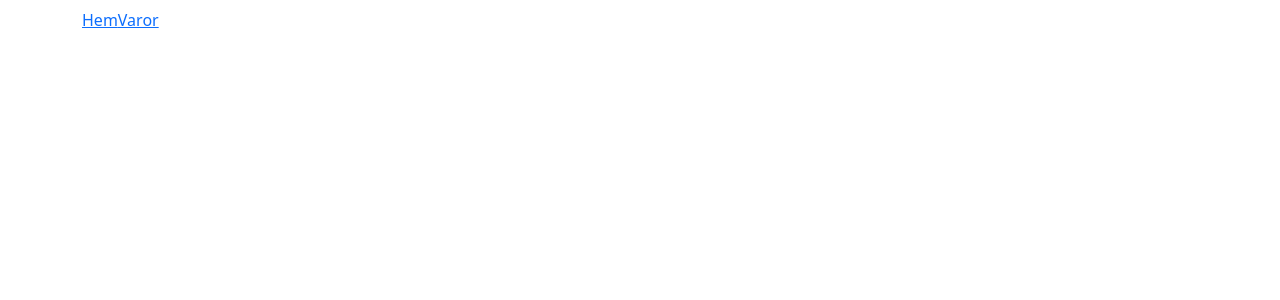
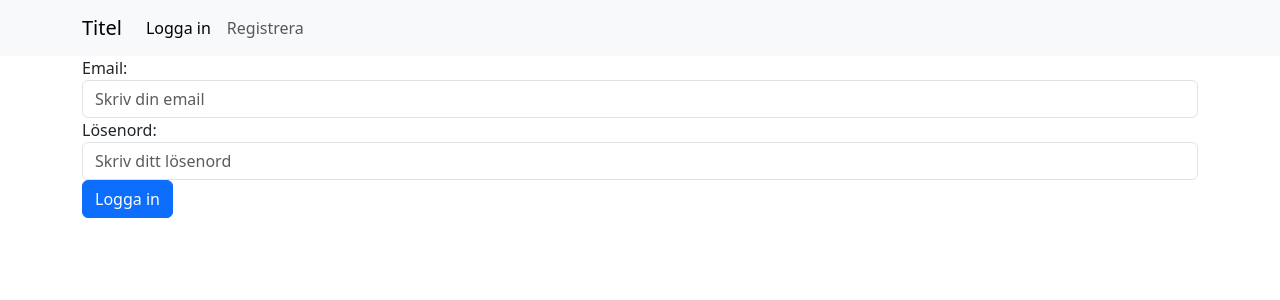
Before and after one commit to veppaan/vue-projekt-fullstack, a Vue app: page /login in a window 1280 px wide. Before the commit this address had no page. Shown: the top 300 px of the page. Built offline with nearby package versions, Linux system fonts and the light colour scheme.

Commit message:
gör olika menyrader för olika sidor, skapar en sektion för varor i en tabell, skapar login och registrera sidor

```diff
--- a/src/App.vue
+++ b/src/App.vue
@@ -4,7 +4,6 @@
 </script>
 
 <template>
-  <Header />
 
   <main>
     <RouterView />
--- a/src/components/Header.vue
+++ b/src/components/Header.vue
@@ -1,12 +1,20 @@
 <template>
-    <nav class="navbar navbar-expand-md">
+
+<nav class="navbar navbar-expand-lg navbar-light bg-light">
     <div class="container">
-        <ul class="navbar-nav">
-        <li class="nav-item"><RouterLink to="/">Hem</RouterLink></li>
-        <li class="nav-item"><RouterLink to="/items">Varor</RouterLink></li>
-        </ul>
-    </div>
-  </nav>
+  <a class="navbar-brand" href="#">Titel</a>
+  <button class="navbar-toggler" type="button" data-bs-toggle="collapse" data-bs-target="#navbarNav" aria-controls="navbarNav" aria-expanded="false" aria-label="Toggle navigation">
+    <span class="navbar-toggler-icon"></span>
+  </button>
+  <div class="collapse navbar-collapse" id="navbarNav">
+    <ul class="navbar-nav">
+        <li class="nav-item"><RouterLink to="/" active-class="active" class="nav-link">Hem</RouterLink></li>
+        <li class="nav-item"><RouterLink to="/items" active-class="active" class="nav-link">Varor</RouterLink></li>
+    </ul>
+  </div>
+</div>
+</nav>
+
 </template>
 
 <script>
--- /dev/null
+++ b/src/components/HeaderFirst.vue
@@ -0,0 +1,26 @@
+<template>
+
+    <nav class="navbar navbar-expand-lg navbar-light bg-light">
+        <div class="container">
+      <a class="navbar-brand" href="#">Titel</a>
+      <button class="navbar-toggler" type="button" data-bs-toggle="collapse" data-bs-target="#navbarNav" aria-controls="navbarNav" aria-expanded="false" aria-label="Toggle navigation">
+        <span class="navbar-toggler-icon"></span>
+      </button>
+      <div class="collapse navbar-collapse" id="navbarNav">
+        <ul class="navbar-nav">
+            <li class="nav-item"><RouterLink to="/login" active-class="active" class="nav-link">Logga in</RouterLink></li>
+            <li class="nav-item"><RouterLink to="/register" active-class="active" class="nav-link">Registrera</RouterLink></li>
+        </ul>
+      </div>
+    </div>
+    </nav>
+
+    </template>
+
+    <script>
+        import { RouterLink } from 'vue-router';
+    </script>
+
+    <style scoped>
+
+    </style>
--- a/src/main.js
+++ b/src/main.js
@@ -1,7 +1,7 @@
 import { createApp } from 'vue'
 import App from './App.vue'
 import router from './router'
-import 'bootstrap/dist/css/bootstrap.css'
+import 'bootstrap/dist/css/bootstrap.min.css'
 import 'bootstrap/dist/js/bootstrap.bundle.js'
 
 const app = createApp(App)
--- a/src/router/index.js
+++ b/src/router/index.js
@@ -1,6 +1,8 @@
 import { createRouter, createWebHistory } from 'vue-router'
 import HomeView from '@/views/HomeView.vue'
 import ItemsView from '@/views/ItemsView.vue'
+import LoginView from '@/views/LoginView.vue'
+import RegisterVue from '@/views/RegisterVue.vue'
 
 const router = createRouter({
   history: createWebHistory(import.meta.env.BASE_URL),
@@ -15,6 +17,18 @@ const router = createRouter({
       name: 'items',
       component: ItemsView
     }
+    ,
+    {
+      path: '/login',
+      name: 'login',
+      component: LoginView
+    }
+    ,
+    {
+      path: '/register',
+      name: 'register',
+      component: RegisterVue
+    }
   ],
 })
 
--- a/src/views/HomeView.vue
+++ b/src/views/HomeView.vue
@@ -1,3 +1,9 @@
+<script setup lang="ts">
+import Header from '@/components/Header.vue';
+
+</script>
+
 <template>
+    <Header />
     <h1>Startsida</h1>
 </template>
--- a/src/views/ItemsView.vue
+++ b/src/views/ItemsView.vue
@@ -1,3 +1,26 @@
+<script setup lang="ts">
+import Header from '@/components/Header.vue';
+
+</script>
+
 <template>
+    <Header />
+
     <h1>Alla varor</h1>
+
+    <table class="table">
+  <thead>
+    <tr>
+      <th scope="col">Namn</th>
+      <th scope="col">Beskrivning</th>
+      <th scope="col">Pris</th>
+      <th scope="col">Saldo</th>
+      <th scope="col">Artikelnummer</th>
+      <th scope="col">Bild</th>
+    </tr>
+  </thead>
+  <tbody>
+
+  </tbody>
+</table>
 </template>
--- /dev/null
+++ b/src/views/LoginView.vue
@@ -0,0 +1,22 @@
+<script setup lang="ts">
+import HeaderFirst from '@/components/HeaderFirst.vue';
+
+</script>
+
+<template>
+    <HeaderFirst />
+    <div class="container">
+    <form>
+        <div class="form-group">
+            <label for="exampleInputEmail1">Email:</label>
+            <input type="email" class="form-control" id="exampleInputEmail1" aria-describedby="emailHelp" placeholder="Skriv din email">
+        </div>
+        <div class="form-group">
+            <label for="exampleInputPassword1">Lösenord:</label>
+            <input type="password" class="form-control" id="exampleInputPassword1" placeholder="Skriv ditt lösenord">
+        </div>
+
+        <button type="submit" class="btn btn-primary">Logga in</button>
+    </form>
+</div>
+</template>
--- /dev/null
+++ b/src/views/RegisterVue.vue
@@ -0,0 +1,21 @@
+<script setup lang="ts">
+import HeaderFirst from '@/components/HeaderFirst.vue';
+
+</script>
+
+<template>
+    <HeaderFirst />
+    <form>
+        <div class="form-group">
+            <label for="exampleInputEmail1">Email:</label>
+            <input type="email" class="form-control" id="exampleInputEmail1" aria-describedby="emailHelp" placeholder="Enter email">
+            <small id="emailHelp" class="form-text text-muted">We'll never share your email with anyone else.</small>
+        </div>
+        <div class="form-group">
+            <label for="exampleInputPassword1">Lösenord:</label>
+            <input type="password" class="form-control" id="exampleInputPassword1" placeholder="Password">
+        </div>
+
+        <button type="submit" class="btn btn-primary">Logga in</button>
+    </form>
+</template>
```
Also changed, not shown: src/components/ItemSection.vue (added, +16 -0 lines).
